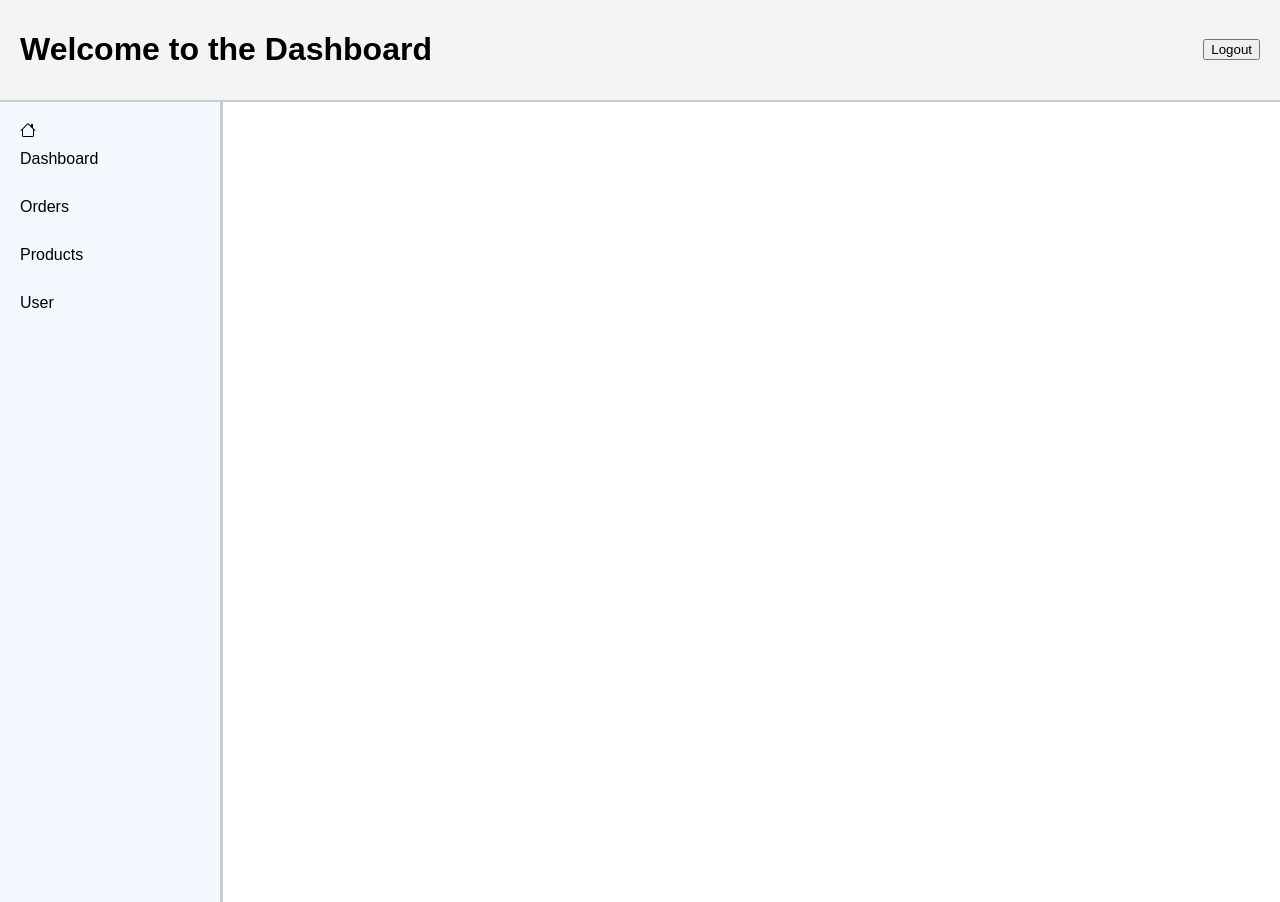
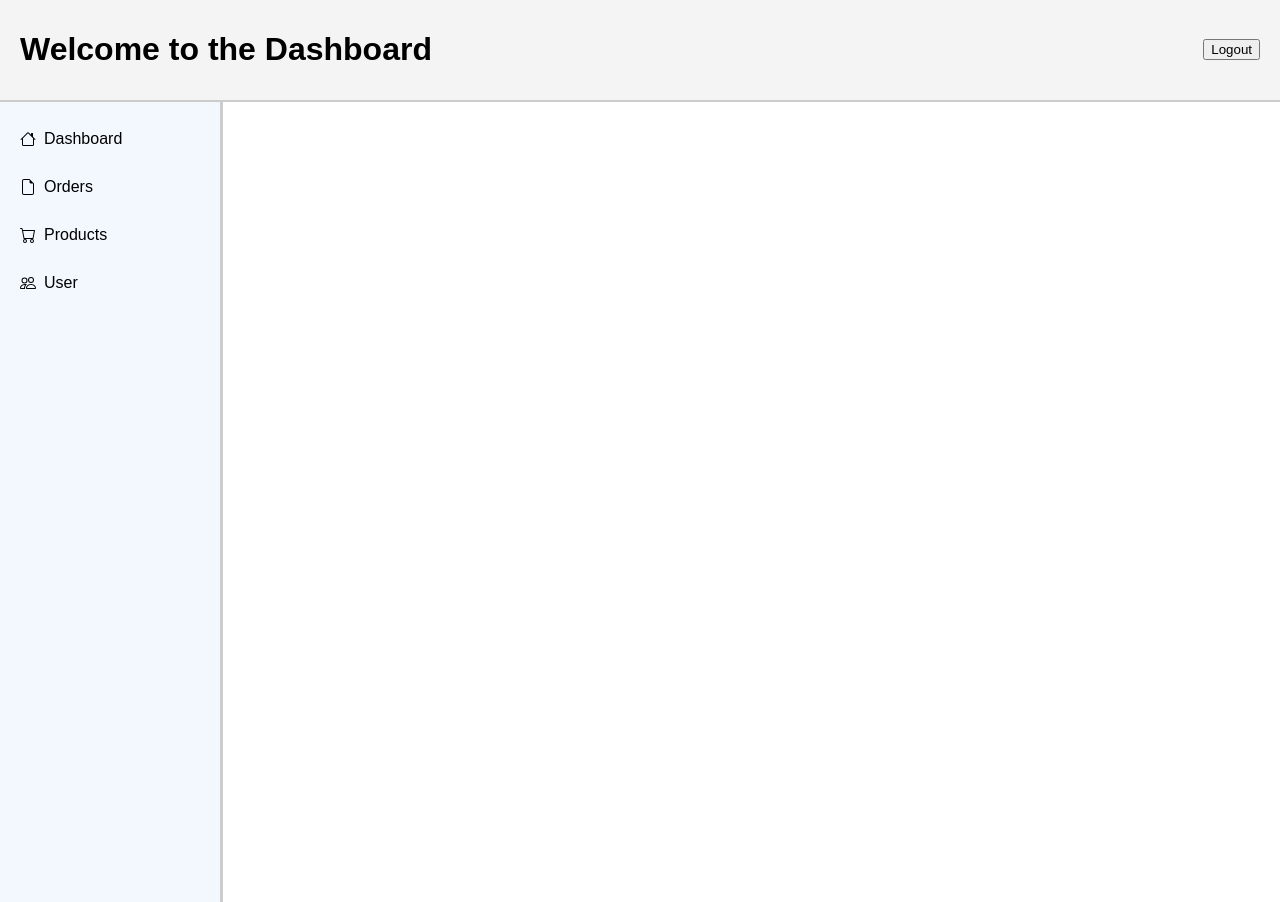
Before and after one commit to ddeeww001/my-shop, a website: page public/dashboard.html in a window 1280 px wide. Drawn offline with Linux system fonts and the light colour scheme.

Commit message:
Make Sidebar Temlate And Update Dashboard

```diff
--- a/public/dashboard.html
+++ b/public/dashboard.html
@@ -18,25 +18,11 @@
 
     <div class ="container">
         <div class ="row">
-            <nav id = "sideMenu" class="sideMenu">
-                <div>
-                    <svg xmlns="http://www.w3.org/2000/svg" width="16" height="16" fill="currentColor" class="bi bi-house" viewBox="0 0 16 16">
-  <path d="M8.707 1.5a1 1 0 0 0-1.414 0L.646 8.146a.5.5 0 0 0 .708.708L2 8.207V13.5A1.5 1.5 0 0 0 3.5 15h9a1.5 1.5 0 0 0 1.5-1.5V8.207l.646.647a.5.5 0 0 0 .708-.708L13 5.793V2.5a.5.5 0 0 0-.5-.5h-1a.5.5 0 0 0-.5.5v1.293zM13 7.207V13.5a.5.5 0 0 1-.5.5h-9a.5.5 0 0 1-.5-.5V7.207l5-5z"/>
-</svg>
-                    <a href="/dashboard.html">Dashboard</a>
-                </div>
-                <div>
-                    <a href="">Orders</a>
-                </div>
-                <div>
-                    <a href="">Products</a>
-                </div>
-                <div>
-                    <a href="">User</a>
-                </div>
+            <div id="sidebar"></div>
+            <script src = "template/template.js"></script>
+        </div>
 
-
-            </nav>
+        <div class="">
 
         </div>
     </div>
--- a/public/styles.css
+++ b/public/styles.css
@@ -4,7 +4,7 @@ body {
     padding: 0;
     box-sizing: border-box;
 }
-.Dashboard-header {
+header {
     display: flex;
     justify-content: space-between;
     align-items: center;
@@ -39,3 +39,9 @@ body {
 .sideMenu a:hover{
    color:rgb(63, 63, 63)
 }
+
+.sideMenu div{
+    display: flex;
+    align-items: center;
+    gap: 8px;
+}
--- /dev/null
+++ b/public/template/sidebar.html
@@ -0,0 +1,25 @@
+<nav id = "sideMenu" class="sideMenu">
+    <div>
+        <svg xmlns="http://www.w3.org/2000/svg" width="16" height="16" fill="currentColor" class="bi bi-house" viewBox="0 0 16 16">
+        <path d="M8.707 1.5a1 1 0 0 0-1.414 0L.646 8.146a.5.5 0 0 0 .708.708L2 8.207V13.5A1.5 1.5 0 0 0 3.5 15h9a1.5 1.5 0 0 0 1.5-1.5V8.207l.646.647a.5.5 0 0 0 .708-.708L13 5.793V2.5a.5.5 0 0 0-.5-.5h-1a.5.5 0 0 0-.5.5v1.293zM13 7.207V13.5a.5.5 0 0 1-.5.5h-9a.5.5 0 0 1-.5-.5V7.207l5-5z"/></svg>
+        <a href="/dashboard.html">Dashboard</a>
+    </div>
+    <div>
+        <svg xmlns="http://www.w3.org/2000/svg" width="16" height="16" fill="currentColor" class="bi bi-file-earmark" viewBox="0 0 16 16">
+        <path d="M14 4.5V14a2 2 0 0 1-2 2H4a2 2 0 0 1-2-2V2a2 2 0 0 1 2-2h5.5zm-3 0A1.5 1.5 0 0 1 9.5 3V1H4a1 1 0 0 0-1 1v12a1 1 0 0 0 1 1h8a1 1 0 0 0 1-1V4.5z"/></svg>
+        <a href="">Orders</a>
+    </div>
+    <div>
+        <svg xmlns="http://www.w3.org/2000/svg" width="16" height="16" fill="currentColor" class="bi bi-cart" viewBox="0 0 16 16">
+        <path d="M0 1.5A.5.5 0 0 1 .5 1H2a.5.5 0 0 1 .485.379L2.89 3H14.5a.5.5 0 0 1 .491.592l-1.5 8A.5.5 0 0 1 13 12H4a.5.5 0 0 1-.491-.408L2.01 3.607 1.61 2H.5a.5.5 0 0 1-.5-.5M3.102 4l1.313 7h8.17l1.313-7zM5 12a2 2 0 1 0 0 4 2 2 0 0 0 0-4m7 0a2 2 0 1 0 0 4 2 2 0 0 0 0-4m-7 1a1 1 0 1 1 0 2 1 1 0 0 1 0-2m7 0a1 1 0 1 1 0 2 1 1 0 0 1 0-2"/>
+        </svg>
+        <a href="">Products</a>
+    </div>
+    <div>
+        <svg xmlns="http://www.w3.org/2000/svg" width="16" height="16" fill="currentColor" class="bi bi-people" viewBox="0 0 16 16">
+        <path d="M15 14s1 0 1-1-1-4-5-4-5 3-5 4 1 1 1 1zm-7.978-1L7 12.996c.001-.264.167-1.03.76-1.72C8.312 10.629 9.282 10 11 10c1.717 0 2.687.63 3.24 1.276.593.69.758 1.457.76 1.72l-.008.002-.014.002zM11 7a2 2 0 1 0 0-4 2 2 0 0 0 0 4m3-2a3 3 0 1 1-6 0 3 3 0 0 1 6 0M6.936 9.28a6 6 0 0 0-1.23-.247A7 7 0 0 0 5 9c-4 0-5 3-5 4q0 1 1 1h4.216A2.24 2.24 0 0 1 5 13c0-1.01.377-2.042 1.09-2.904.243-.294.526-.569.846-.816M4.92 10A5.5 5.5 0 0 0 4 13H1c0-.26.164-1.03.76-1.724.545-.636 1.492-1.256 3.16-1.275ZM1.5 5.5a3 3 0 1 1 6 0 3 3 0 0 1-6 0m3-2a2 2 0 1 0 0 4 2 2 0 0 0 0-4"/>
+        </svg>
+        <a href="">User</a>
+    </div>
+
+</nav>
--- /dev/null
+++ b/public/template/template.js
@@ -0,0 +1,5 @@
+document.addEventListener('DOMContentLoaded', function(){
+    fetch('/template/sidebar.html')
+        .then(res => res.text())
+        .then(html => document.getElementById('sidebar').innerHTML = html);
+})
```
Also changed, not shown: public/index.html (+6 -16 lines), public/login.html (added, +25 -0 lines).
